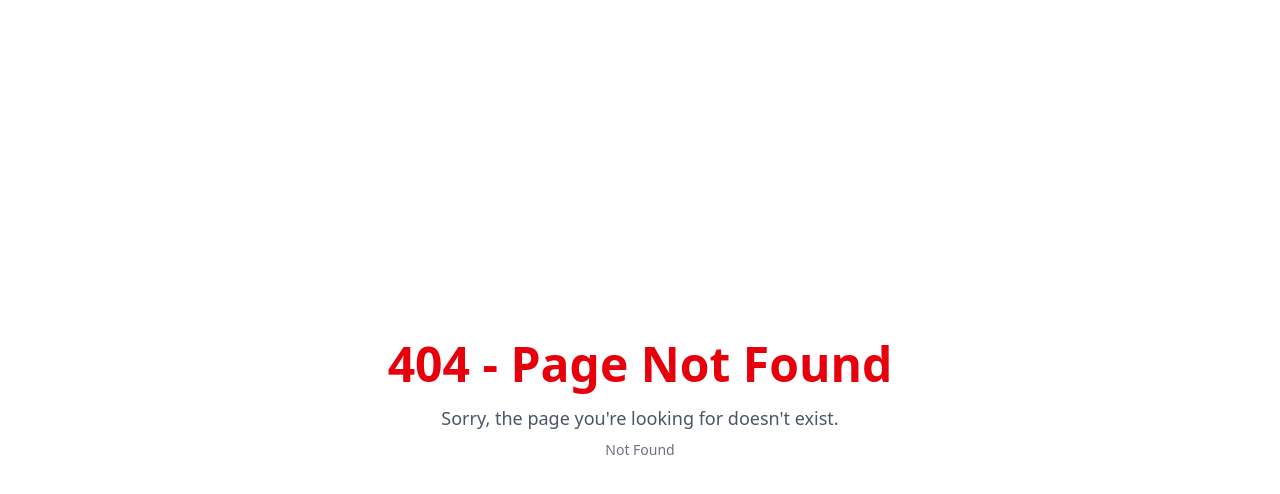
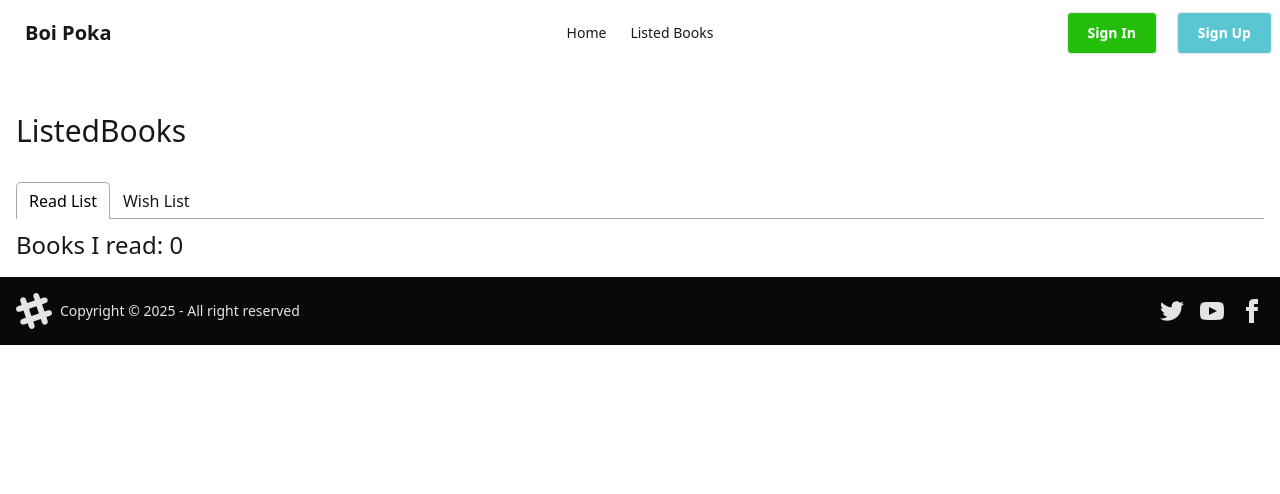
Before and after one commit to SafinRweb/boi-poka, a React (Vite) app: page /listedBooks in a window 1280 px wide. Before the commit this address had no page. Shown: the top 494 px of the page. Built offline with nearby package versions, Linux system fonts and the light colour scheme.

Commit message:
Added wishlist and mark as read

```diff
--- a/package.json
+++ b/package.json
@@ -14,6 +14,8 @@
     "react": "^19.1.0",
     "react-dom": "^19.1.0",
     "react-router": "^7.6.2",
+    "react-tabs": "^6.1.0",
+    "react-toastify": "^11.0.5",
     "tailwindcss": "^4.1.8"
   },
   "devDependencies": {
--- a/src/App.jsx
+++ b/src/App.jsx
@@ -4,6 +4,8 @@ import ErrorPage from "./pages/ErrorPage.jsx";
 import Home from "./pages/Home";
 import Dashboard from "./components/Dashboard";
 import BookDetail from "./components/BookDetail.jsx";
+import ListedBooks from "./components/ListedBooks.jsx";
+ import { ToastContainer } from 'react-toastify';
 
 const router = createBrowserRouter([
   {
@@ -14,8 +16,9 @@ const router = createBrowserRouter([
       { index: true, element: <Home /> },
       { path: "dashboard", element: <Dashboard /> },
       { path: "books/:bookId", element: <BookDetail />,
+              loader:()=> fetch('/booksData.json')},
+      {path:"listedBooks", element:<ListedBooks />,
               loader:()=> fetch('/booksData.json')}
-      // { path: "contact", element: <Contact /> },
     ],
   },
 ]);
--- a/src/Utility/addToDb.js
+++ b/src/Utility/addToDb.js
@@ -1,22 +1,47 @@
-const getStoredReadList = () =>{
+import { toast } from "react-toastify";
+
+const getStoredReadList = () => {
     const storedListStr = localStorage.getItem('read-list');
-    if(storedListStr){
+    if (storedListStr) {
         const storedList = JSON.parse(storedListStr);
         return storedList;
     }
-    else{
+    else {
         return [];
     }
 }
-const addToStoredReadList = (id) =>{
+const addToStoredReadList = (id) => {
     const storedList = getStoredReadList();
-    if(storedList.includes(id)){
-        console.log(id,'already exists in the read list')
+    if (storedList.includes(id)) {
+        console.log(id, 'already exists in the read list')
     }
-    else{
+    else {
         storedList.push(id);
         const storedListStr = JSON.stringify(storedList);
-        localStorage.setitem('read-list',storedListStr)
+        localStorage.setItem('read-list', storedListStr)
+        toast('This Book is added to your Mark As Read')
     }
 }
-export {addToStoredReadList}
+const getStoredWishList = () => {
+    const storedWishListStr = localStorage.getItem('wish-list');
+    if (storedWishListStr) {
+        const storedWishList = JSON.parse(storedWishListStr);
+        return storedWishList;
+    }
+    else {
+        return [];
+    }
+}
+const addToStoredWishList = (id) => {
+    const storedWishList = getStoredWishList();
+    if (storedWishList.includes(id)) {
+        console.log(id, 'already exists in the read list')
+    }
+    else {
+        storedWishList.push(id);
+        const storedWishListStr = JSON.stringify(storedWishList);
+        localStorage.setItem('wish-list', storedWishListStr)
+        toast('This Book is added to your Wish List')
+    }
+}
+export { addToStoredReadList, addToStoredWishList, getStoredReadList, getStoredWishList }
--- a/src/components/BookDetail.jsx
+++ b/src/components/BookDetail.jsx
@@ -1,6 +1,7 @@
 import React from 'react';
 import { useLoaderData, useParams } from 'react-router';
 import { addToStoredReadList } from '../Utility/addToDb';
+import { addToStoredWishList } from '../Utility/addToDb';
 
 const BookDetail = () => {
     const { bookId } = useParams();
@@ -11,6 +12,10 @@ const BookDetail = () => {
     const handelMarkAsRead=(id)=>{
         addToStoredReadList (id);
     }
+    const handelWishList=(id)=>{
+        addToStoredWishList (id);
+    }
+
     return (
         <div className="bg-base-100 shadow-xl lg:my-12 flex flex-col lg:flex-row rounded-lg overflow-hidden max-w-6xl mx-auto">
             <figure className="bg-[#131313]/5 py-8 w-full lg:w-1/2 flex-none flex items-center justify-center p-4 lg:p-8">
@@ -63,7 +68,7 @@ const BookDetail = () => {
                 </div>
                 <div className="card-actions">
                     <button onClick={() => handelMarkAsRead(bookId)} className="btn btn-primary bg-[#23BE0A] text-white p-5 border-0">Mark as Read</button>
-                    <button className="btn btn-primary bg-[#23BE0A] text-white p-5 border-0">WishList</button>
+                    <button onClick={handelWishList(bookId)} className="btn btn-primary bg-[#23BE0A] text-white p-5 border-0">WishList</button>
                 </div>
             </div>
         </div>
--- /dev/null
+++ b/src/components/ListedBooks.jsx
@@ -0,0 +1,57 @@
+import React, { useEffect, useState } from 'react';
+import { useLoaderData } from 'react-router';
+import { getStoredReadList } from '../Utility/addToDb';
+import { getStoredWishList } from '../Utility/addToDb';
+import { Tab, Tabs, TabList, TabPanel } from 'react-tabs';
+import 'react-tabs/style/react-tabs.css';
+import Book from './Book';
+
+const ListedBooks = () => {
+    const allBooks = useLoaderData();
+    const [readList, setReadList]=useState([]);
+    const [wishList, setWishList]=useState([]);
+
+    useEffect(()=>{
+        const storedReadList = getStoredReadList();
+        const storedReadListInt = storedReadList.map(id=>parseInt(id))
+        const readBookList = allBooks.filter(Book => storedReadListInt.includes(Book.bookId));
+        setReadList(readBookList);
+    },[allBooks])
+    useEffect(()=>{
+        const storedWishList = getStoredWishList();
+        const storedWishListInt = storedWishList.map(id=>parseInt(id))
+        const wishBookList = allBooks.filter(Book => storedWishListInt.includes(Book.bookId));
+        setWishList(wishBookList);
+    },[allBooks])
+    return (
+        <div>
+            <h3 className='text-3xl my-8'>ListedBooks</h3>
+
+            <Tabs>
+                <TabList>
+                    <Tab>Read List</Tab>
+                    <Tab>Wish List</Tab>
+                </TabList>
+
+                <TabPanel>
+                    <h2 className='text-2xl'>Books I read: {readList.length}</h2>
+                    <div className='lg:flex'>
+                    {
+                        readList.map(book => <Book key={book.bookId} book={book}></Book>)
+                    }
+                    </div>
+                </TabPanel>
+                <TabPanel>
+                    <h2 className='text-2xl'>Books I Wish To Read: {wishList.length}</h2>
+                    <div className='lg:flex'>
+                    {
+                        wishList.map(book => <Book key={book.bookId} book={book}></Book>)
+                    }
+                    </div>
+                </TabPanel>
+            </Tabs>
+        </div>
+    );
+};
+
+export default ListedBooks;
--- a/src/components/Navbar.jsx
+++ b/src/components/Navbar.jsx
@@ -5,7 +5,7 @@ const Navbar = () => {
     const links =
     <>
         <li><NavLink to="/">Home</NavLink></li>
-        <li><NavLink>Dashboard</NavLink></li>
+        <li><NavLink to='listedBooks'>Listed Books</NavLink></li>
     </>
     return (
         <div className="navbar">
--- a/src/main.jsx
+++ b/src/main.jsx
@@ -2,9 +2,11 @@ import React from "react";
 import ReactDOM from "react-dom/client";
 import App from "./App";
 import "./index.css";
+ import { ToastContainer } from 'react-toastify';
 
 ReactDOM.createRoot(document.getElementById("root")).render(
   <React.StrictMode>
     <App />
+    <ToastContainer />
   </React.StrictMode>
 );
```
Also changed, not shown: 1 other file (tests, documents, lock files or other folders).
